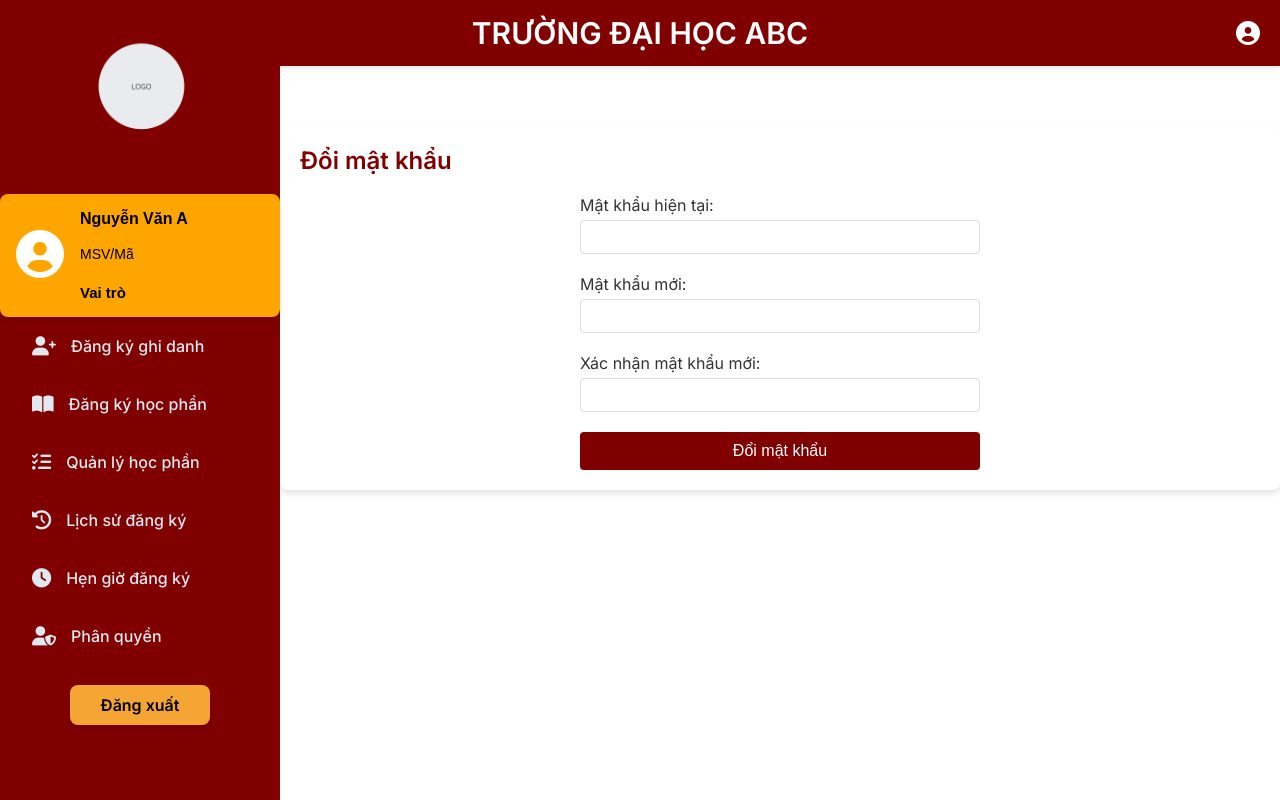
After one commit to XuanNguyen148/QLSV_N18, a Django app: template qlisvien/app/templates/pages/change_password.html in a window 1280 px wide. The commit adds this page. Run offline with Django 5.2, Linux system fonts and the light colour scheme; the template is opened without the code that fills it, so the values that code supplies are empty.

```diff
--- a/qlisvien/app/admin.py
+++ b/qlisvien/app/admin.py
@@ -1,5 +1,5 @@
 from django.contrib import admin
-from .models import Student
+from .models import Students
 # Register your models here.
 
-admin.site.register(Student)
+admin.site.register(Students)
--- /dev/null
+++ b/qlisvien/app/static/css/change_password.css
@@ -0,0 +1,69 @@
+.change-password-box {
+    margin-left: 280px;
+    margin-top: 60px;
+    padding: 20px;
+    background-color: #ffffff;
+    box-shadow: 0 4px 6px rgba(0, 0, 0, 0.1);
+    border-radius: 8px;
+}
+
+.change-password-box h2 {
+    color: #800000;
+    margin-bottom: 20px;
+}
+
+.password-form {
+    max-width: 400px;
+    margin: 0 auto;
+}
+
+.form-group {
+    margin-bottom: 20px;
+}
+
+.form-group label {
+    display: block;
+    margin-bottom: 5px;
+    color: #333;
+}
+
+.form-group input {
+    width: 100%;
+    padding: 8px;
+    border: 1px solid #ddd;
+    border-radius: 4px;
+    font-size: 14px;
+}
+
+.btn-submit {
+    background-color: #800000;
+    color: white;
+    border: none;
+    padding: 10px 20px;
+    border-radius: 4px;
+    cursor: pointer;
+    width: 100%;
+    font-size: 16px;
+}
+
+.btn-submit:hover {
+    background-color: #660000;
+}
+
+.alert {
+    padding: 10px;
+    margin-bottom: 20px;
+    border-radius: 4px;
+}
+
+.alert-success {
+    background-color: #d4edda;
+    color: #155724;
+    border: 1px solid #c3e6cb;
+}
+
+.alert-error {
+    background-color: #f8d7da;
+    color: #721c24;
+    border: 1px solid #f5c6cb;
+}
--- a/qlisvien/app/static/css/dashboard.css
+++ b/qlisvien/app/static/css/dashboard.css
@@ -39,12 +39,14 @@ body {
 }
 
 .avatar2 {
+    cursor: pointer;
+    position: relative;
     font-size: 24px;
     color: white;
-    cursor: pointer;
     position: absolute; /* Định vị avatar2 */
     right: 20px; /* Đẩy avatar2 sang phải */
 }
+
 /* Sidebar */
 .sidebar {
     width: 280px;
--- a/qlisvien/app/static/js/dashboard.js
+++ b/qlisvien/app/static/js/dashboard.js
@@ -1,4 +1,21 @@
 document.addEventListener('DOMContentLoaded', function() {
+// Toggle dropdown menu
+    const avatar = document.querySelector('.avatar2');
+    const dropdown = document.getElementById('dropdownMenu');
+
+    if (avatar && dropdown) {
+        avatar.addEventListener('click', function() {
+            dropdown.style.display = dropdown.style.display === 'block' ? 'none' : 'block';
+        });
+
+        // Close dropdown when clicking outside
+        document.addEventListener('click', function(event) {
+            if (!dropdown.contains(event.target) && !avatar.contains(event.target)) {
+                dropdown.style.display = 'none';
+            }
+        });
+    }
+
     // Toggle sidebar on mobile
     const toggleBtn = document.querySelector('.toggle-menu');
     const sidebar = document.querySelector('.sidebar');
--- /dev/null
+++ b/qlisvien/app/templates/pages/change_password.html
@@ -0,0 +1,40 @@
+{% extends 'pages/dashboard.html' %}
+{% load static %}
+
+{% block add_css %}
+    <title>Đổi mật khẩu</title>
+    <link rel="stylesheet" href="{% static 'css/change_password.css' %}">
+{% endblock %}
+
+{% block content %}
+<div class="change-password-box">
+    <h2>Đổi mật khẩu</h2>
+
+    {% if messages %}
+    <div class="messages">
+        {% for message in messages %}
+        <div class="alert alert-{{ message.tags }}">
+            {{ message }}
+        </div>
+        {% endfor %}
+    </div>
+    {% endif %}
+
+    <form method="POST" class="password-form">
+        {% csrf_token %}
+        <div class="form-group">
+            <label for="current_password">Mật khẩu hiện tại:</label>
+            <input type="password" id="current_password" name="current_password" required>
+        </div>
+        <div class="form-group">
+            <label for="new_password">Mật khẩu mới:</label>
+            <input type="password" id="new_password" name="new_password" required>
+        </div>
+        <div class="form-group">
+            <label for="confirm_password">Xác nhận mật khẩu mới:</label>
+            <input type="password" id="confirm_password" name="confirm_password" required>
+        </div>
+        <button type="submit" class="btn-submit">Đổi mật khẩu</button>
+    </form>
+</div>
+{% endblock %}
--- a/qlisvien/app/templates/pages/dashboard.html
+++ b/qlisvien/app/templates/pages/dashboard.html
@@ -17,8 +17,11 @@
         <div class="avatar2">
             <i class="fas fa-user-circle"></i>
         </div>
-        <div class="dropdown-menu" id="dropdownMenu">
-            <button class="btn-change-password">Đổi mật khẩu</button>
+        <div class="dropdown-content" id="dropdownMenu">
+            <a href="#"><i class="fas fa-user"></i> Thông tin cá nhân</a>
+            <a href="{% url 'change_password' %}"><i class="fas fa-key"></i> Đổi mật khẩu</a>
+            <a href="#"><i class="fas fa-cog"></i> Cài đặt</a>
+            <a href="{% url 'logout' %}" class="logout"><i class="fas fa-sign-out-alt"></i> Đăng xuất</a>
         </div>
     </div>
     <div class="sidebar">
@@ -43,28 +46,11 @@
             <a href="#"><i class="fas fa-clock"></i> Hẹn giờ đăng ký</a>
             <a href="#"><i class="fas fa-user-shield"></i> Phân quyền</a>
         </nav>
-        <a href="#" class="logout-button">Đăng xuất</a>
+        <a href="{% url 'logout' %}" class="logout-button">Đăng xuất</a>
     </div>
     {% block content %}{% endblock %}
     {% endblock %}
     {% block add_js %}{% endblock %}
-
-    <script>
-        function toggleDropdown() {
-            console.log("Avatar clicked"); // Kiểm tra sự kiện click
-            const dropdown = document.getElementById('dropdownMenu');
-            dropdown.style.display = dropdown.style.display === 'block' ? 'none' : 'block';
-        }
-
-        // Đóng menu khi nhấn ra ngoài
-        document.addEventListener('click', function (event) {
-            const dropdown = document.getElementById('dropdownMenu');
-            const avatar = document.querySelector('.avatar2');
-            if (!dropdown.contains(event.target) && !avatar.contains(event.target)) {
-                dropdown.style.display = 'none';
-            }
-        });
-    </script>
-
+    <script src="{% static 'js/dashboard.js' %}"></script>
 </body>
 </html>
--- a/qlisvien/app/urls.py
+++ b/qlisvien/app/urls.py
@@ -7,4 +7,5 @@ urlpatterns = [
     path('login/', views.login_view, name='login'),
     path('ghi_danh/', views.ghi_danh, name='ghi_danh'),
     path('logout/', views.logout_view, name='logout'),  # Thêm route logout
+    path('change-password/', views.change_password, name='change_password'),
 ]
```
Also changed, not shown: other parts of qlisvien/app/static/css/dashboard.css (+34 -0 lines), qlisvien/app/models.py (+17 -6 lines), qlisvien/app/templates/pages/ghi_danh.html (+20 -31 lines), qlisvien/app/templates/pages/login.html (+5 -5 lines), qlisvien/app/views.py (+45 -7 lines), qlisvien/app/migrations/0002_hp_students_delete_student.py (added).
